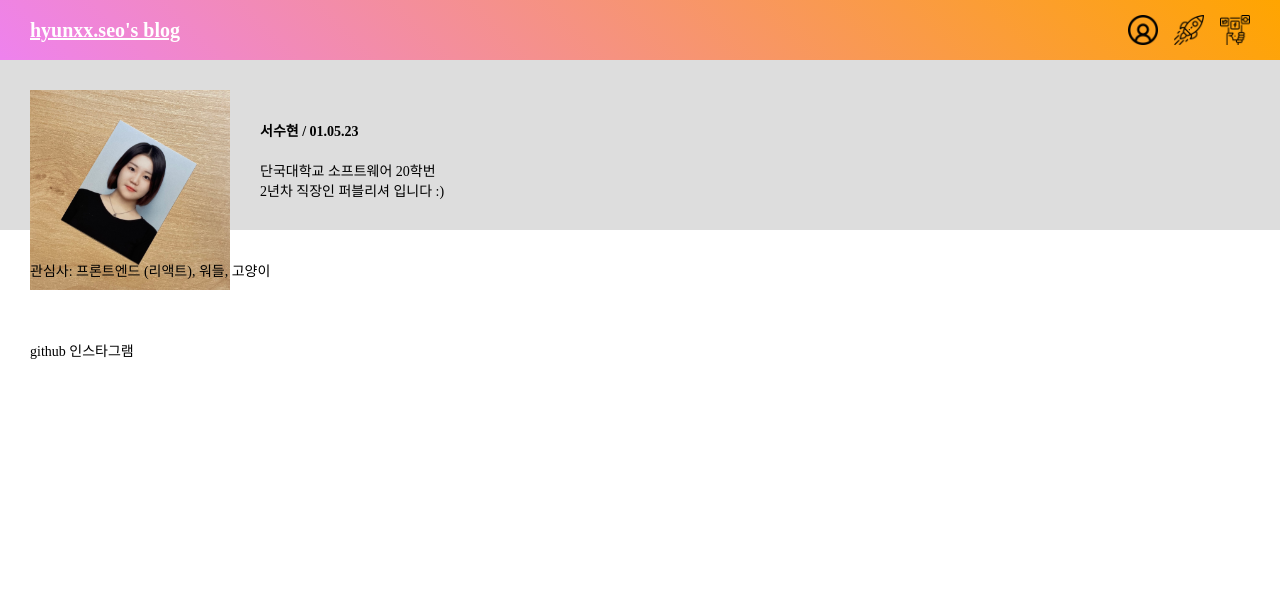
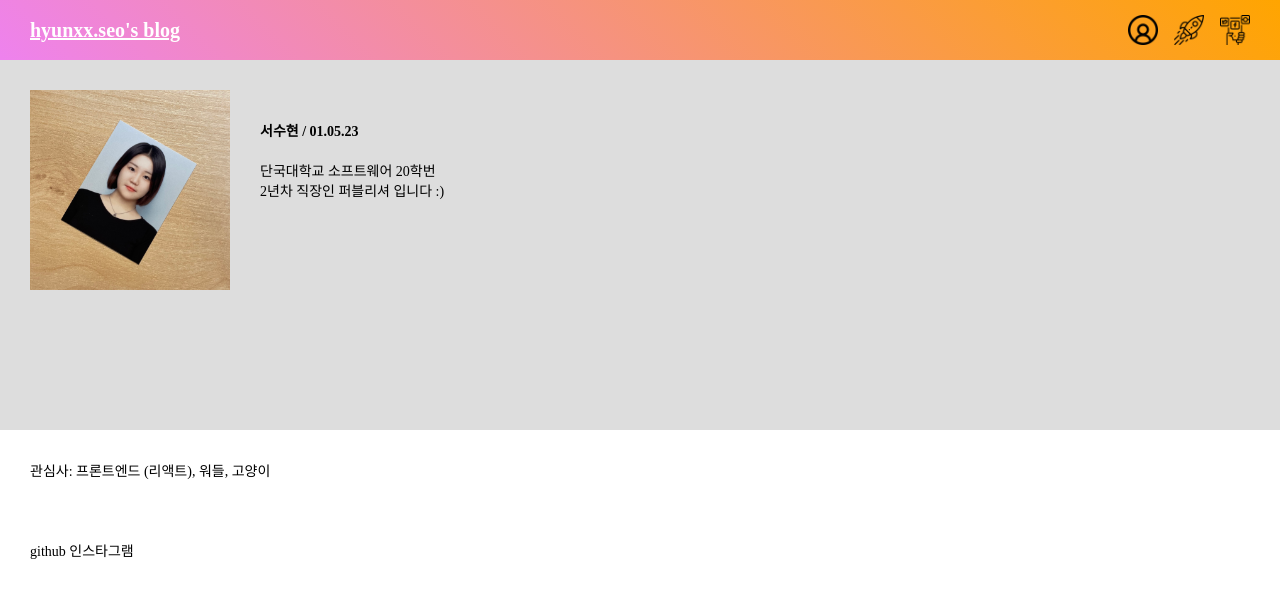
Before and after one commit to hyunxx/hyunxx.github.io, a plain HTML site: page Mid-Term-Project/index.html in a window 1280 px wide. Drawn offline with Linux system fonts and the light colour scheme.

Commit message:
간격 조정

```diff
--- a/Mid-Term-Project/index.css
+++ b/Mid-Term-Project/index.css
@@ -121,7 +121,7 @@ header .menu .sns {
 }
 
 .about-me {
-    padding: 30px 0 0 230px;
+    padding: 30px 0 200px 230px;
 }
 
 .about-me p {
```
